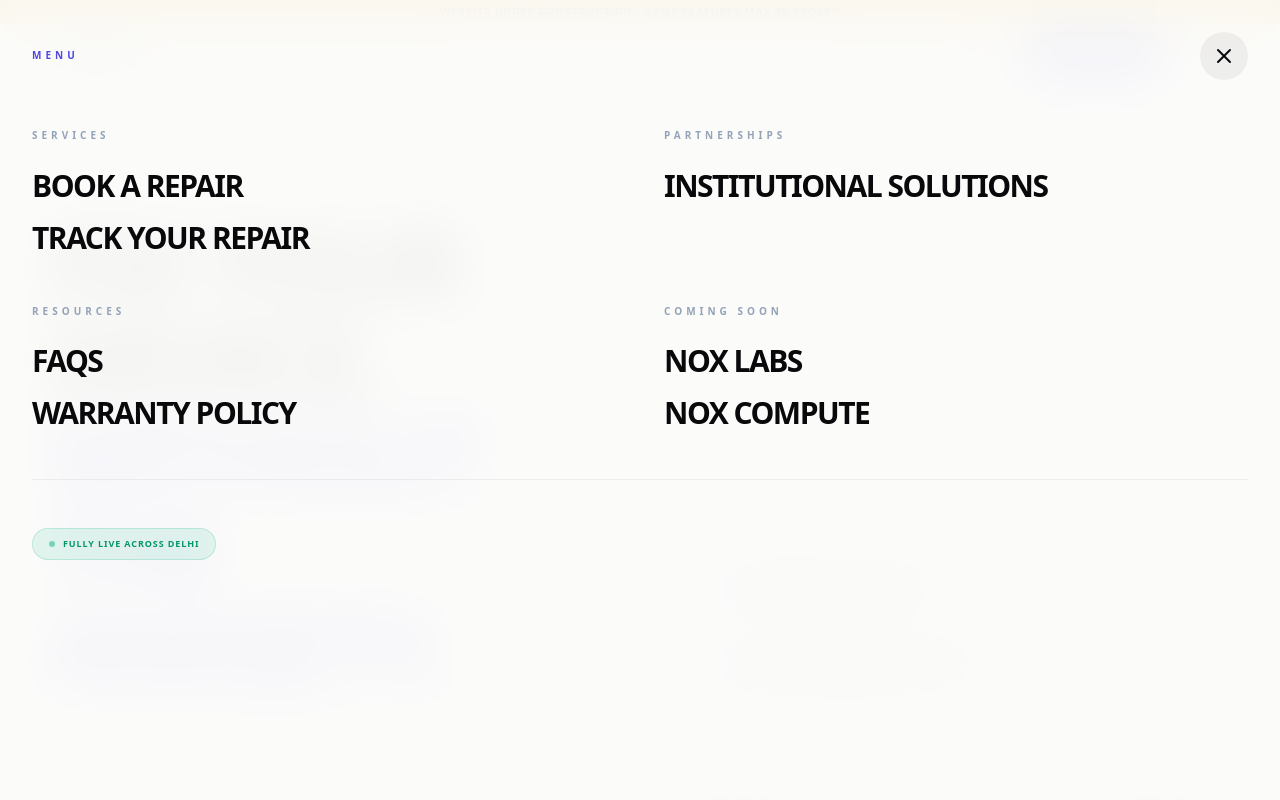
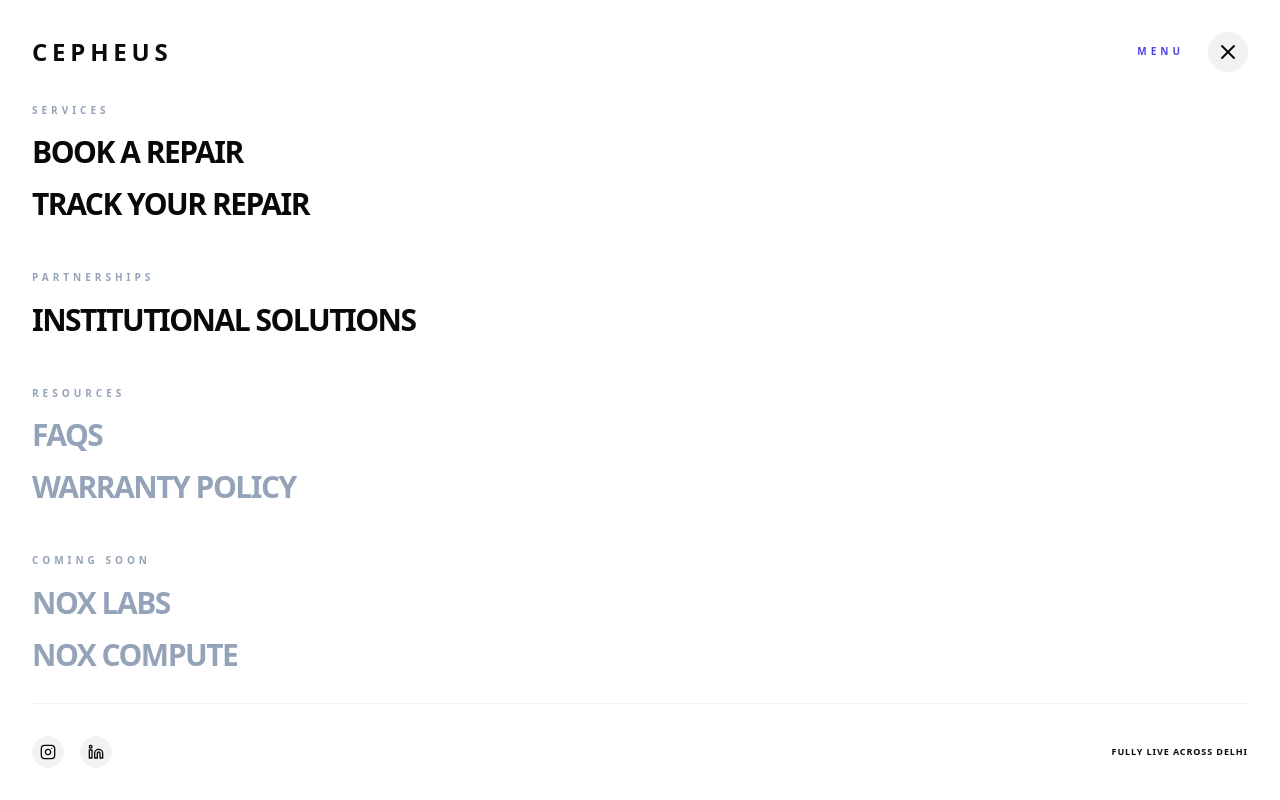
Before and after one commit to Himanshu04Kumar/Cepheusv1-web, a Next.js app: page / in a window 1280 px wide. Both pictures are taken after a click on the button 1212 px from the left and 52 px from the top of the page. Shown: the top 800 px of the page. Built offline with nearby package versions, Linux system fonts and the light colour scheme.

Commit message:
Update page.tsx

```diff
--- a/src/app/page.tsx
+++ b/src/app/page.tsx
@@ -1,183 +1,171 @@
 // @ts-nocheck
 'use client';
 
+import { useState, useEffect } from 'react';
+import {
+  ArrowRight,
+  Menu,
+  X,
+  Shield,
+  Zap,
+  Clock,
+  ChevronRight,
+  Instagram,
+  Linkedin,
+  Mail,
+  Camera
+} from 'lucide-react';
 import Link from 'next/link';
-import { Truck, ShieldCheck, Camera, ArrowRight, Globe, Menu, X, ChevronRight, Zap, Award, Users, MessageSquare, Clock, CheckCircle2, Instagram, Linkedin, Mail, Check, Layout, Database, Smartphone } from 'lucide-react';
-import { useState, useEffect } from 'react';
 import { ThemeToggle } from '@/components/ThemeToggle';
 
-export default function HomePage() {
+export default function LandingPage() {
   const [menuOpen, setMenuOpen] = useState(false);
-  const [scrolled, setScrolled] = useState(false);
-
-  useEffect(() => {
-    const handleScroll = () => setScrolled(window.scrollY > 20);
-    window.addEventListener('scroll', handleScroll);
-    return () => window.removeEventListener('scroll', handleScroll);
-  }, []);
 
   return (
     <div className="min-h-screen bg-[#fbfbfa] dark:bg-slate-950 text-[#09090b] dark:text-white font-sans selection:bg-indigo-500/30 overflow-x-hidden transition-colors duration-500">
 
-      {/* SIDE-VIEW NAVIGATION DRAWER PANELS */}
-      <div className={`fixed inset-0 z-[100] bg-[#fbfbfa]/95 dark:bg-slate-950/95 backdrop-blur-xl transition-transform duration-700 ease-in-out ${menuOpen ? 'translate-x-0' : 'translate-x-full'}`}>
-        <div className="p-8 h-full flex flex-col">
-          <div className="flex justify-between items-center mb-12">
+      {/* MOBILE OVERLAY MENU */}
+      <div className={`fixed inset-0 bg-white dark:bg-slate-950 z-[100] transition-all duration-700 ${menuOpen ? 'translate-y-0 opacity-100' : '-translate-y-full opacity-0'} p-8 flex flex-col justify-between`}>
+        <div className="flex justify-between items-center">
+          <Link href="/" onClick={() => setMenuOpen(false)} className="logo text-2xl font-black uppercase tracking-[0.2em]">CEPHEUS</Link>
+          <div className="flex items-center gap-6">
             <span className="text-[10px] font-black uppercase tracking-[0.4em] text-indigo-600 dark:text-indigo-400">MENU</span>
-            <button onClick={() => setMenuOpen(false)} className="p-3 bg-black/5 dark:bg-white/5 rounded-full hover:rotate-90 transition-all duration-300">
+            <button onClick={() => setMenuOpen(false)} className="p-2 bg-black/5 dark:bg-white/5 rounded-full">
               <X size={24} className="text-[#09090b] dark:text-white" />
             </button>
           </div>
-          <div className="flex-1 overflow-y-auto">
-            <div className="grid grid-cols-1 md:grid-cols-2 gap-12 text-left">
-              <div className="space-y-6">
+        </div>
+        <div className="space-y-12">
+          <div className="space-y-4">
             <p className="text-[10px] font-black uppercase tracking-[0.4em] text-slate-400">Services</p>
-                <nav className="flex flex-col space-y-4">
+            <div className="flex flex-col gap-4">
               <Link href="/book" onClick={() => setMenuOpen(false)} className="text-3xl font-black uppercase tracking-tighter hover:text-indigo-600 transition-colors">Book a Repair</Link>
               <Link href="/track" onClick={() => setMenuOpen(false)} className="text-3xl font-black uppercase tracking-tighter hover:text-indigo-600 transition-colors">Track Your Repair</Link>
-                </nav>
             </div>
-
-              <div className="space-y-6">
+          </div>
+          <div className="space-y-4">
             <p className="text-[10px] font-black uppercase tracking-[0.4em] text-slate-400">Partnerships</p>
-                <nav className="flex flex-col space-y-4">
+            <div className="flex flex-col gap-4">
               <Link href="/institutional" onClick={() => setMenuOpen(false)} className="text-3xl font-black uppercase tracking-tighter hover:text-indigo-600 transition-colors">Institutional Solutions</Link>
-                </nav>
             </div>
-
-              <div className="space-y-6">
+          </div>
+          <div className="space-y-4">
             <p className="text-[10px] font-black uppercase tracking-[0.4em] text-slate-400">Resources</p>
-                <nav className="flex flex-col space-y-4">
+            <div className="flex flex-col gap-4 text-slate-400">
               <Link href="/coming-soon" onClick={() => setMenuOpen(false)} className="text-3xl font-black uppercase tracking-tighter hover:text-indigo-600 transition-colors">FAQs</Link>
               <Link href="/coming-soon" onClick={() => setMenuOpen(false)} className="text-3xl font-black uppercase tracking-tighter hover:text-indigo-600 transition-colors">Warranty Policy</Link>
-                </nav>
             </div>
-
-              <div className="space-y-6">
+          </div>
+          <div className="space-y-4">
             <p className="text-[10px] font-black uppercase tracking-[0.4em] text-slate-400">Coming Soon</p>
-                <nav className="flex flex-col space-y-4">
+            <div className="flex flex-col gap-4 text-slate-400">
               <Link href="/nox-labs" onClick={() => setMenuOpen(false)} className="text-3xl font-black uppercase tracking-tighter hover:text-indigo-600 transition-colors">NOX Labs</Link>
               <Link href="/nox-compute" onClick={() => setMenuOpen(false)} className="text-3xl font-black uppercase tracking-tighter hover:text-indigo-600 transition-colors">NOX Compute</Link>
-                </nav>
+            </div>
+          </div>
+        </div>
+        <div className="pt-8 border-t border-black/5 dark:border-white/5 flex justify-between items-center">
+          <div className="flex gap-4">
+            <div className="w-8 h-8 rounded-full bg-black/5 dark:bg-white/5 flex items-center justify-center"><Instagram size={16} /></div>
+            <div className="w-8 h-8 rounded-full bg-black/5 dark:bg-white/5 flex items-center justify-center"><Linkedin size={16} /></div>
+          </div>
+          <span className="text-[9px] font-black uppercase tracking-widest">Fully Live Across Delhi</span>
         </div>
       </div>
 
-            <div className="mt-12 pt-12 border-t border-black/5 dark:border-white/5">
-                <div className="inline-flex items-center gap-2 px-4 py-2 bg-emerald-500/10 text-emerald-600 rounded-full border border-emerald-500/20">
-                    <span className="w-1.5 h-1.5 rounded-full bg-emerald-500 animate-pulse" />
-                    <span className="text-[9px] font-black uppercase tracking-widest">Fully Live Across Delhi</span>
-                </div>
-            </div>
-          </div>
-        </div>
-      </div>
-
-      {/* CLEAN NAVBAR WITH BOOK NOW & HAMBURGER PAIRED */}
-      <nav className={`fixed top-0 w-full z-50 transition-all duration-500 ${scrolled ? 'bg-[#fbfbfa]/80 dark:bg-slate-950/80 backdrop-blur-xl border-b border-black/5 dark:border-white/5 py-4' : 'bg-transparent py-8'}`}>
-        <div className="max-w-7xl mx-auto px-6 md:px-12 flex items-center justify-between">
+      {/* HEADER SECTION */}
+      <header className="px-6 md:px-12 py-8 flex items-center justify-between sticky top-0 bg-[#fbfbfa]/80 dark:bg-slate-950/80 backdrop-blur-xl z-50 transition-colors border-b border-black/[0.03] dark:border-white/[0.03]">
+        <div className="flex items-center gap-12">
           <Link href="/" className="logo text-lg font-black uppercase tracking-[0.15em] text-[#09090b] dark:text-white no-underline">
             CEPHEUS
           </Link>
-          <div className="flex items-center gap-3 md:gap-8">
+        </div>
+        <div className="flex items-center gap-4 md:gap-8">
           <ThemeToggle />
           <Link href="/book" className="flex bg-indigo-600 text-white px-6 md:px-8 py-2.5 md:py-3 rounded-xl text-[10px] font-black uppercase tracking-widest hover:scale-105 hover:bg-indigo-700 transition-all shadow-xl shadow-indigo-600/20 whitespace-nowrap">
-              Book Now
+            Initialize Repair
           </Link>
-            <button onClick={() => setMenuOpen(true)} className="p-2 hover:bg-black/5 dark:hover:bg-white/5 rounded-xl transition-all">
+          <button onClick={() => setMenuOpen(true)} className="p-2 hover:bg-black/5 dark:hover:bg-white/5 rounded-full transition-colors">
             <Menu size={24} className="text-[#09090b] dark:text-white" />
           </button>
         </div>
-        </div>
-      </nav>
+      </header>
 
-      {/* TWO-COLUMN HERO INTERFACE */}
-      <header className="relative pt-32 pb-20 md:pt-48 md:pb-40 px-6 md:px-12">
-        <div className="max-w-7xl mx-auto grid lg:grid-cols-2 gap-16 items-center">
-
-          {/* Left Column: Copy & Actions Hub */}
-          <div className="space-y-12 text-left">
-            <div className="space-y-8">
+      {/* HERO SECTION */}
+      <section className="px-6 md:px-12 pt-24 pb-32 text-center md:text-left relative">
+        <div className="max-w-7xl mx-auto flex flex-col md:flex-row items-center gap-20">
+          <div className="flex-1 space-y-10">
+            <div className="space-y-4">
               <h1 className="text-6xl md:text-8xl font-black uppercase tracking-tighter leading-[0.9] text-[#09090b] dark:text-white">
-                Fix your device. <br />
+                Electronics <br />
                 <span className="text-indigo-600">Without the <br /> anxiety.</span>
               </h1>
-              <p className="text-sm md:text-base text-slate-400 dark:text-slate-500 font-medium tracking-tight">
-                Guaranteed 24-Hour Turnaround • Absolute Data Privacy • Fully Active Across Delhi
+              <p className="text-base md:text-lg text-slate-500 font-medium uppercase tracking-tight max-w-lg leading-tight">
+                Doorstep pickup, photographic documentation, and verifiable warranty. Experience repair at infrastructure scale.
               </p>
             </div>
 
-            {/* BALANCED 6-PILLAR MATRIX */}
-            <div className="grid grid-cols-2 md:grid-cols-3 gap-y-4 gap-x-2">
-               <PillarTag label="Doorstep Inspection" />
-               <PillarTag label="Verified Parts" />
-               <PillarTag label="Live Tracking Log" />
-               <PillarTag label="Your Data Stays Yours" />
-               <PillarTag label="No Fix, No Fee" />
-               <PillarTag label="1Y Warranty" />
-            </div>
-
-            <div className="flex flex-wrap gap-4 pt-4">
+            <div className="flex flex-col sm:flex-row gap-4 pt-4">
               <Link href="/book" className="bg-indigo-600 text-white px-10 py-5 rounded-xl text-[11px] font-black uppercase tracking-[0.2em] hover:bg-indigo-700 transition-all shadow-2xl shadow-indigo-600/20 min-w-[200px] text-center">
                 Book a Repair
               </Link>
               <Link href="/track" className="bg-white dark:bg-slate-900 border border-black/5 dark:border-white/10 px-10 py-5 rounded-xl text-[11px] font-black uppercase tracking-[0.2em] hover:bg-[#fbfbfa] dark:hover:bg-slate-800 transition-all text-[#09090b] dark:text-white shadow-sm min-w-[200px] text-center">
-                Track Your Repair
+                Track Unit
               </Link>
+            </div>
+
+            <div className="grid grid-cols-2 md:grid-cols-4 gap-4 pt-12">
+               <PillarTag label="Delhi/NCR Live" />
+               <PillarTag label="1-Year Warranty" />
+               <PillarTag label="Secure Logistics" />
+               <PillarTag label="Photo Evidence" />
             </div>
           </div>
 
-          {/* Right Column: Live Tracking Portal Preview */}
-          <div className="relative hidden lg:block">
-            <div className="bg-white dark:bg-slate-900 border border-black/5 dark:border-white/10 rounded-[2.5rem] shadow-2xl overflow-hidden p-1 px-1 scale-105">
-               <div className="bg-[#f8f8f7] dark:bg-slate-950 p-6 md:p-10 rounded-[2.2rem] space-y-10 min-h-[450px]">
-                  <div className="flex items-center justify-between border-b border-black/5 dark:border-white/5 pb-4">
-                    <div className="flex gap-2">
-                      <div className="w-2.5 h-2.5 rounded-full bg-red-400/50" />
-                      <div className="w-2.5 h-2.5 rounded-full bg-amber-400/50" />
-                      <div className="w-2.5 h-2.5 rounded-full bg-green-400/50" />
+          {/* Abstract Console/UI Visual */}
+          <div className="flex-1 hidden lg:block w-full">
+            <div className="bg-white dark:bg-slate-900 border border-black/5 dark:border-white/10 rounded-[3rem] p-12 shadow-2xl relative group overflow-hidden transition-all duration-700 hover:shadow-indigo-500/10">
+                 <div className="space-y-8">
+                    <div className="flex justify-between items-center border-b border-black/5 dark:border-white/5 pb-6">
+                        <div className="space-y-1">
+                            <p className="text-[9px] font-black uppercase tracking-[0.3em] text-slate-400">cepheus-tracking-portal</p>
+                            <h3 className="text-2xl font-black uppercase tracking-tighter italic">Unit: #8821-X</h3>
                         </div>
-                    <p className="text-[9px] font-black uppercase tracking-[0.3em] text-slate-400">cepheus-tracking-portal</p>
+                        <div className="w-10 h-10 rounded-full bg-indigo-600/10 flex items-center justify-center"><Shield size={20} className="text-indigo-600" /></div>
                     </div>
-
-                  <div className="space-y-12">
                      <div className="flex justify-between items-center text-[#09090b] dark:text-white text-left">
                         <p className="text-[10px] font-black uppercase tracking-widest opacity-60">ACTIVE REPAIR:</p>
                         <p className="text-[10px] font-black uppercase tracking-widest text-indigo-600">DIAGNOSTIC VIEW ||</p>
                      </div>
-
-                     <div className="space-y-8 text-left">
-                        <div className="flex items-start gap-4">
+                     <div className="space-y-6">
+                        <div className="flex gap-4 items-start">
                            <div className="w-2 h-2 rounded-full bg-indigo-600 mt-1.5 shadow-[0_0_10px_rgba(79,70,229,0.5)]" />
-                           <div>
+                           <div className="text-left">
                              <p className="text-sm font-black uppercase text-[#09090b] dark:text-white">01 / Secure Intake Logged</p>
                              <p className="text-[10px] text-slate-400 font-bold uppercase tracking-tight mt-1">Verified at door • Complete</p>
                            </div>
                         </div>
-                        <div className="flex items-start gap-4 animate-pulse">
+                        <div className="flex gap-4 items-start">
                            <div className="w-2 h-2 rounded-full bg-indigo-600 mt-1.5 shadow-[0_0_10px_rgba(79,70,229,0.5)]" />
-                           <div>
+                           <div className="text-left">
                              <p className="text-sm font-black uppercase text-[#09090b] dark:text-white">02 / Live Component Diagnosis</p>
                              <p className="text-[10px] text-slate-400 font-bold uppercase tracking-tight mt-1">Teardown analysis in progress</p>
                            </div>
                         </div>
                      </div>
-
-                     <div className="pt-12 border-t border-black/5 dark:border-white/5 grid grid-cols-2 gap-4 text-left">
+                     <div className="pt-8 border-t border-black/5 dark:border-white/5 flex justify-between">
                         <div><p className="text-[9px] font-black text-slate-400 uppercase mb-1">ESTIMATED TIME:</p><p className="text-xs font-bold text-[#09090b] dark:text-white">24 Hours</p></div>
                         <div className="text-right"><p className="text-[9px] font-black text-slate-400 uppercase mb-1">PARTS STATUS:</p><p className="text-[10px] font-black text-orange-500 uppercase">PENDING PRE-APPROVAL</p></div>
                      </div>
                  </div>
             </div>
-            </div>
-
-            {/* Ecosystem Capsule */}
-            <div className="absolute -bottom-8 left-0 right-0 mx-auto w-max bg-white dark:bg-slate-900 border border-black/5 dark:border-white/10 px-6 py-4 rounded-full shadow-2xl flex items-center gap-4">
+            <div className="mt-8 flex justify-between items-center px-10">
                <div className="bg-indigo-600/10 text-indigo-600 px-3 py-1 rounded text-[8px] font-black uppercase tracking-widest">Now Live</div>
                <p className="text-[10px] font-black uppercase tracking-widest text-[#09090b] dark:text-white">Computers & Laptops • <span className="opacity-40">Expanding soon</span></p>
             </div>
           </div>
         </div>
-      </header>
+      </section>
 
       {/* WORKFLOW STREAM */}
       <main className="px-6 md:px-12 py-32 bg-white dark:bg-slate-900 transition-colors border-y border-black/5 dark:border-white/5 text-left">
@@ -222,29 +210,9 @@ export default function HomePage() {
               </p>
             </div>
 
-            <FooterCol
-              title="Operations"
-              links={[
-                { name: 'Book a Repair', href: '/book' },
-                { name: 'Track Your Repair', href: '/track' },
-                { name: 'Institutional Solutions', href: '/institutional' }
-              ]}
-            />
-            <FooterCol
-              title="Ecosystem"
-              links={[
-                { name: 'NOX Labs', href: '/nox-labs' },
-                { name: 'NOX Compute', href: '/nox-compute' }
-              ]}
-            />
-            <FooterCol
-              title="Framework"
-              links={[
-                { name: 'Privacy Policy', href: '/coming-soon' },
-                { name: 'Terms of Service', href: '/coming-soon' },
-                { name: 'Audit Guidelines', href: '/coming-soon' }
-              ]}
-            />
+            <FooterCol title="Operations" links={['Book a Repair', 'Track Your Repair', 'Institutional Solutions']} />
+            <FooterCol title="Ecosystem" links={['NOX Labs', 'NOX Compute']} />
+            <FooterCol title="Framework" links={['Privacy Policy', 'Terms of Service', 'Audit Guidelines']} />
             <div className="space-y-8 text-left">
               <p className="text-[10px] font-black uppercase tracking-[0.4em] text-indigo-600 dark:text-indigo-400">Connect</p>
               <div className="flex gap-6 text-[#09090b] dark:text-white opacity-40 hover:opacity-100 transition-opacity">
@@ -288,12 +256,23 @@ function WorkStep({ number, title, desc, isLink }) {
 }
 
 function FooterCol({ title, links }) {
+  const linkMap = {
+    'Book a Repair': '/book',
+    'Track Your Repair': '/track',
+    'Institutional Solutions': '/institutional',
+    'NOX Labs': '/nox-labs',
+    'NOX Compute': '/nox-compute',
+    'Privacy Policy': '/coming-soon',
+    'Terms of Service': '/coming-soon',
+    'Audit Guidelines': '/coming-soon'
+  };
+
   return (
     <div className="space-y-8 text-left">
       <p className="text-[10px] font-black uppercase tracking-[0.4em] text-slate-400">{title}</p>
       <div className="flex flex-col space-y-3 text-left">
         {links.map((link) => (
-          <Link key={link.name} href={link.href} className="text-[10px] font-black uppercase tracking-widest text-slate-500 hover:text-indigo-600 transition-colors text-left">{link.name}</Link>
+          <Link key={link} href={linkMap[link] || '/'} className="text-[10px] font-black uppercase tracking-widest text-slate-500 hover:text-indigo-600 transition-colors text-left">{link}</Link>
         ))}
       </div>
     </div>
```
Lines whose indentation alone changed are shown as unchanged.
